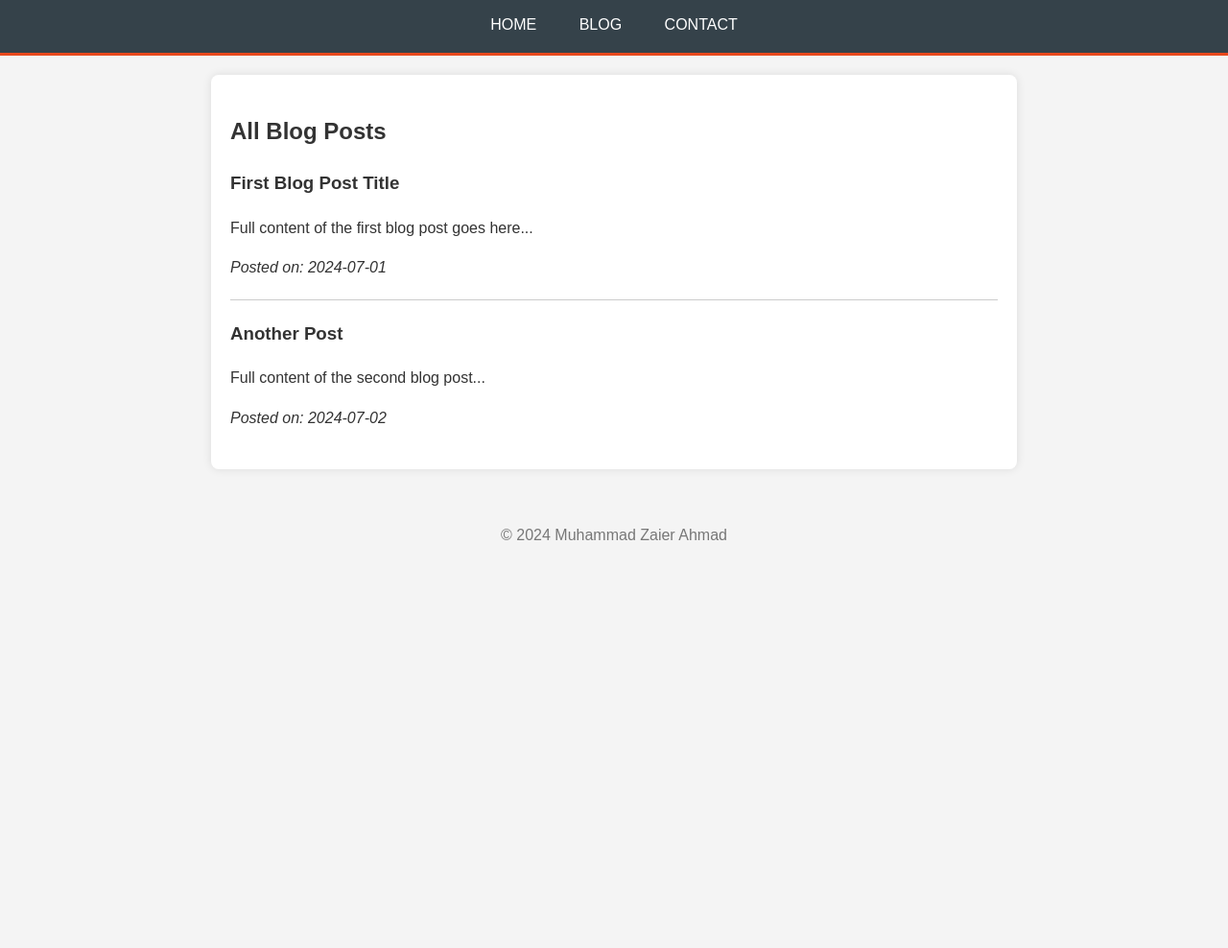
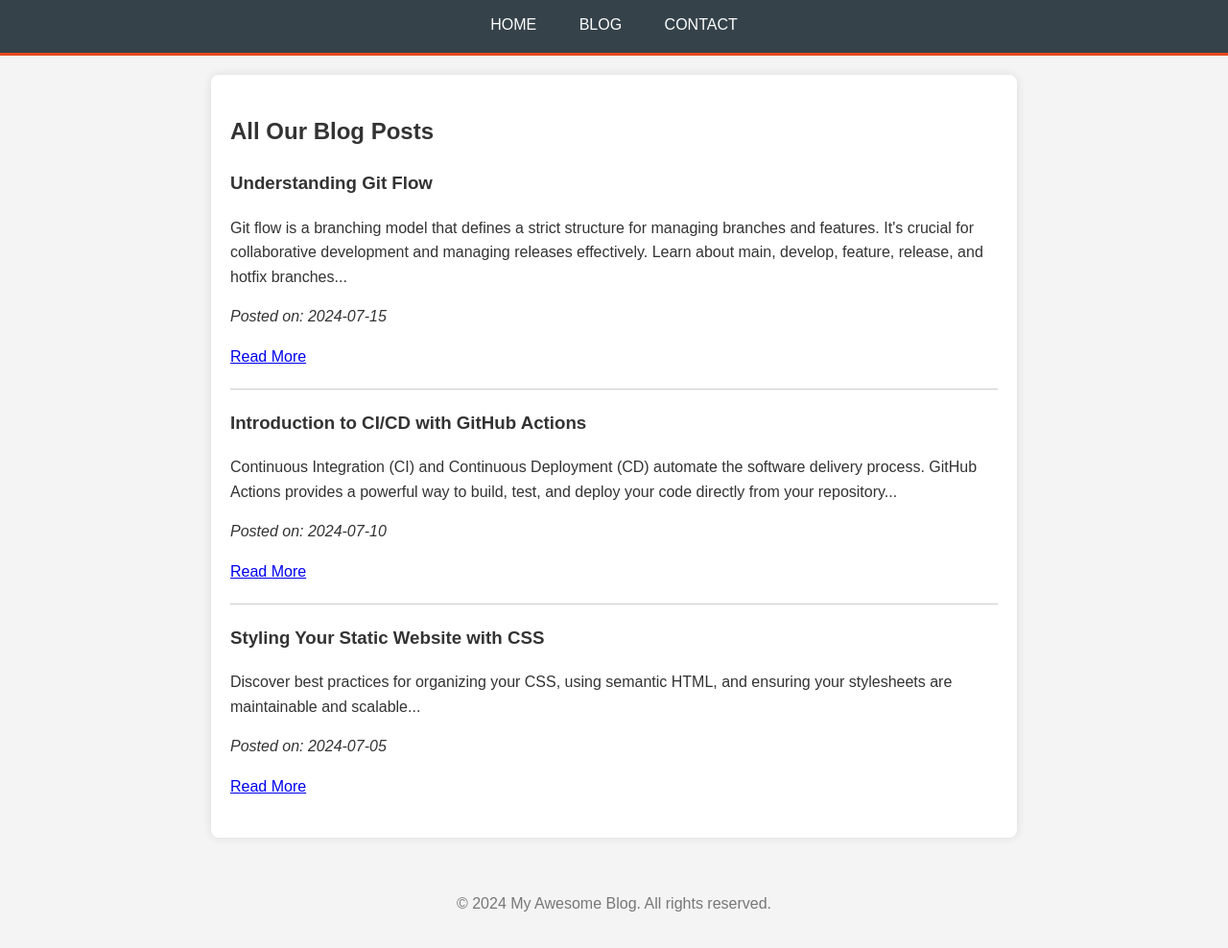
Before and after one commit to ZaierAhmad/Blogging-Website, a website: page src/blog.html in a window 1280 px wide. Shown: the part 94-1082 px from the top of the page at 96% size. Before the commit the page ends 800 px from the top, so only its background shows below. Drawn offline with Linux system fonts and the light colour scheme.

Commit message:
blog page

```diff
--- a/src/blog.html
+++ b/src/blog.html
@@ -3,7 +3,8 @@
 <head>
     <meta charset="UTF-8">
     <meta name="viewport" content="width=device-width, initial-scale=1.0">
-    <title>Blog Posts</title>
+    <title>Blog Posts - My Awesome Blog</title>
+    <!-- Link to the main stylesheet -->
     <link rel="stylesheet" href="../styles/main.css">
 </head>
 <body>
@@ -11,6 +12,7 @@
         <h1>My Awesome Blog</h1>
         <nav>
             <ul>
+                <!-- Links are relative and point directly to filenames, assuming Parcel flattens output -->
                 <li><a href="index.html">Home</a></li>
                 <li><a href="blog.html">Blog</a></li>
                 <li><a href="contact.html">Contact</a></li>
@@ -19,22 +21,36 @@
     </header>
 
     <main>
-        <h2>All Blog Posts</h2>
+        <h2>All Our Blog Posts</h2>
+
         <article>
-            <h3>First Blog Post Title</h3>
-            <p>Full content of the first blog post goes here...</p>
-            <p><em>Posted on: 2024-07-01</em></p>
+            <h3>Understanding Git Flow</h3>
+            <p>Git flow is a branching model that defines a strict structure for managing branches and features. It's crucial for collaborative development and managing releases effectively. Learn about main, develop, feature, release, and hotfix branches...</p>
+            <p><em>Posted on: 2024-07-15</em></p>
+            <a href="#">Read More</a> <!-- Placeholder link -->
         </article>
-        <hr>
+
+        <hr> <!-- Separator -->
+
         <article>
-            <h3>Another Post</h3>
-            <p>Full content of the second blog post...</p>
-            <p><em>Posted on: 2024-07-02</em></p>
+            <h3>Introduction to CI/CD with GitHub Actions</h3>
+            <p>Continuous Integration (CI) and Continuous Deployment (CD) automate the software delivery process. GitHub Actions provides a powerful way to build, test, and deploy your code directly from your repository...</p>
+            <p><em>Posted on: 2024-07-10</em></p>
+            <a href="#">Read More</a> <!-- Placeholder link -->
+        </article>
+
+        <hr> <!-- Separator -->
+
+        <article>
+            <h3>Styling Your Static Website with CSS</h3>
+            <p>Discover best practices for organizing your CSS, using semantic HTML, and ensuring your stylesheets are maintainable and scalable...</p>
+            <p><em>Posted on: 2024-07-05</em></p>
+            <a href="#">Read More</a> <!-- Placeholder link -->
         </article>
     </main>
 
     <footer>
-        <p>© 2024 Muhammad Zaier Ahmad</p>
+        <p>© 2024 My Awesome Blog. All rights reserved.</p>
     </footer>
 </body>
 </html>
```
